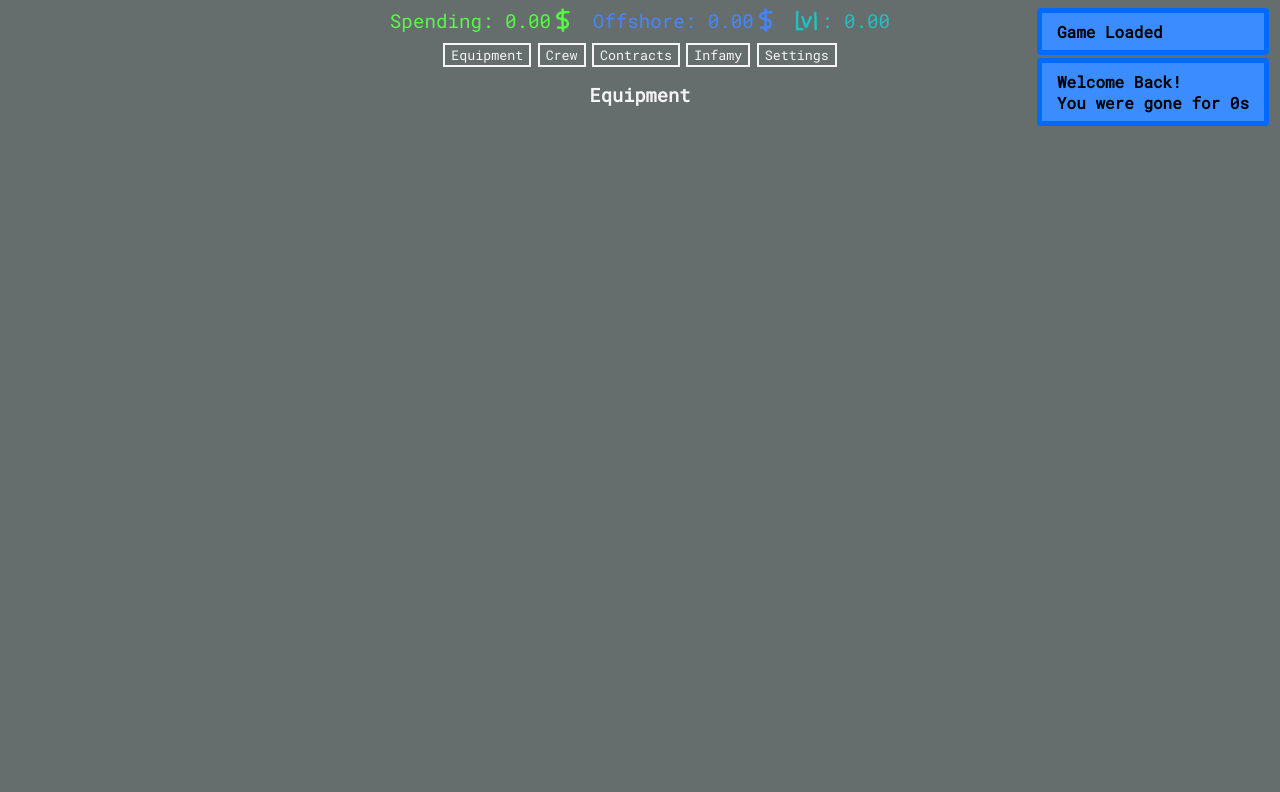
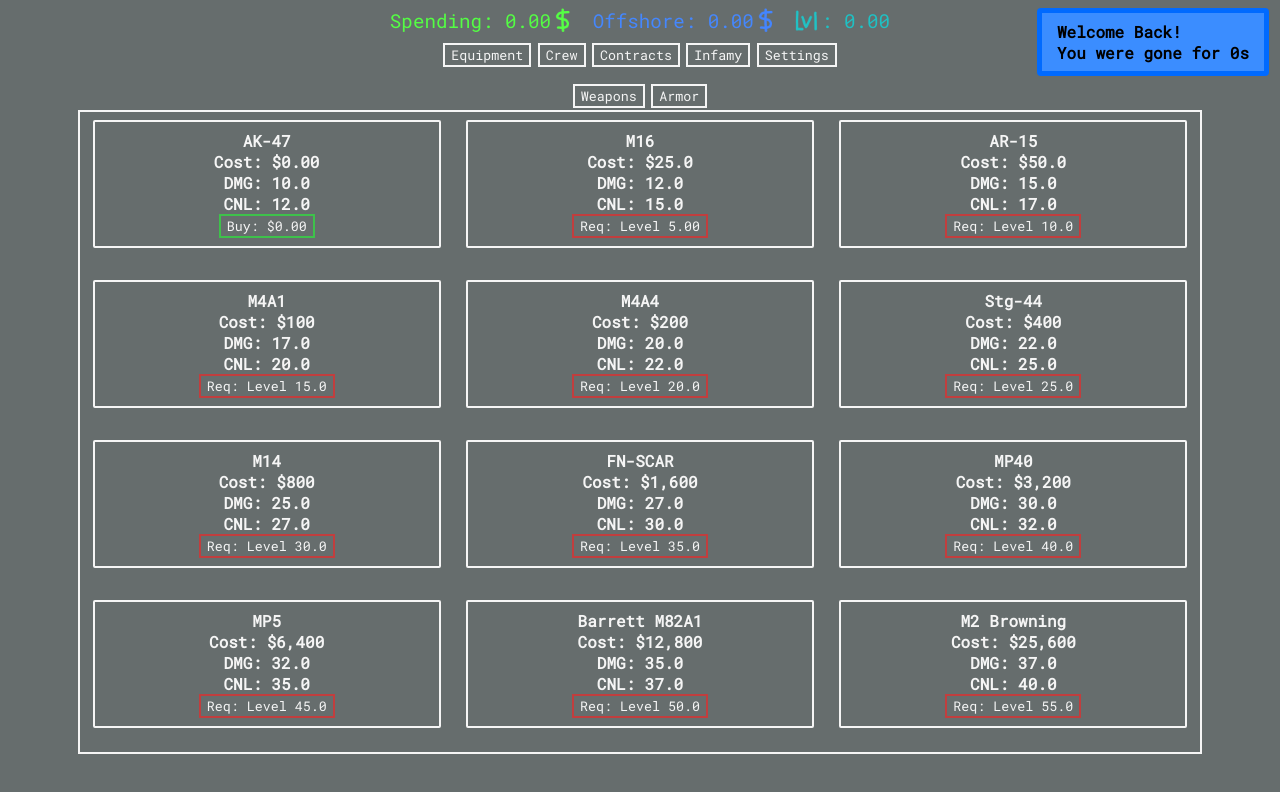
Before and after one commit to MrBacon470/Heist-Idle, a plain HTML site: page index.html in a window 1280 px wide. Drawn offline with Linux system fonts and the light colour scheme.

Commit message:
Actual Code 0_0

```diff
--- a/CSS/Theme-Original.css
+++ b/CSS/Theme-Original.css
@@ -90,6 +90,12 @@
 .credit img {width: 1.5em; height: 1.5em; margin-right:.1em;}
 .credit a, .credit p {text-align: center; font-size: 1.2em;}
 
+.contractHolder {border: 2px solid var(--money-color); border-radius: 2px; padding: 1vh 1vw 1vh 1vw; margin: 1vh 1vw 1vh 1vw;}
+
+.equipCont {width: 70em; height: 40em; overflow: scroll; display: flex; flex-direction: row; align-items:flex-start; flex-wrap: wrap; position:relative; border: 2px solid;}
+.equipHold {border: 2px solid whitesmoke; border-radius: 2px; padding: 1vh 1vh 1vh 1vh; margin: 1vh 1vw 1vh 1vw;flex: 1 0 21%;}
+.equipHold p {text-align: center; font-weight: bold;}
+
 .badge-red {
     background-color: var(--locked-color);
     color: whitesmoke;
@@ -171,7 +177,7 @@
 
 #tabButtonHolder button, #settingsButtonHolder button, #subTabButtonHolder button {margin: 0.25vh 0.25vw 0.25vh 0.25vw;}
 
-.contractHolder {border: 2px solid var(--money-color); border-radius: 2px; padding: 1vh 1vw 1vh 1vw; margin: 1vh 1vw 1vh 1vw;}
+
 
 #skullHolder img {width: 32px; height: 32px; margin: 0 0.05vw 0 0.05vw;}
 #skullHolder {border: 2px solid whitesmoke; padding: .25em; margin-bottom: .5vh;}
--- a/JS/data.js
+++ b/JS/data.js
@@ -4,11 +4,13 @@
     return {
         spendingCash: D(0),
         offshoreCash: D(0),
+        level: D(0),
+        purchasedWeapon: new Array(12).fill(false),
         contracts: [],
         buyAmounts: [],
         time: Date.now(),
         currentTab: 0,
-        currentSubTab: [0],
+        currentSubTab: [0,0],
         settingsToggles: [],
         buyAmounts: [],
         currentUpdate: 'v0.0.1',
--- /dev/null
+++ b/JS/equipment.js
@@ -0,0 +1,105 @@
+const weapons = [
+    {
+        name: "AK-47",
+        cost: D(0.00),
+        damage: D(10.00),
+        conceal: D(12.00),
+        level: D(0.00),
+    },
+    {
+        name: "M16",
+        cost: D(25.00),
+        damage: D(12.00),
+        conceal: D(15.00),
+        level: D(5.00),
+    },
+    {
+        name: "AR-15",
+        cost: D(50.00),
+        damage: D(15.00),
+        conceal: D(17.00),
+        level: D(10.00),
+    },
+    {
+        name: "M4A1",
+        cost: D(100.00),
+        damage: D(17.00),
+        conceal: D(20.00),
+        level: D(15.00),
+    },
+    {
+        name: "M4A4",
+        cost: D(200.00),
+        damage: D(20.00),
+        conceal: D(22.00),
+        level: D(20.00),
+    },
+    {
+        name: "Stg-44",
+        cost: D(400.00),
+        damage: D(22.00),
+        conceal: D(25.00),
+        level: D(25.00),
+    },
+    {
+        name: "M14",
+        cost: D(800.00),
+        damage: D(25.00),
+        conceal: D(27.00),
+        level: D(30.00),
+    },
+    {
+        name: "FN-SCAR",
+        cost: D(1600.00),
+        damage: D(27.00),
+        conceal: D(30.00),
+        level: D(35.00),
+    },
+    {
+        name: "MP40",
+        cost: D(3200.00),
+        damage: D(30.00),
+        conceal: D(32.00),
+        level: D(40.00),
+    },
+    {
+        name: "MP5",
+        cost: D(6400.00),
+        damage: D(32.00),
+        conceal: D(35.00),
+        level: D(45.00),
+    },
+    {
+        name: "Barrett M82A1",
+        cost: D(12800.00),
+        damage: D(35.00),
+        conceal: D(37.00),
+        level: D(50.00),
+    },
+    {
+        name: "M2 Browning",
+        cost: D(25600.00),
+        damage: D(37.00),
+        conceal: D(40.00),
+        level: D(55.00),
+    },
+]
+
+function updateEquipmentUI(a) {
+    switch(a) {
+        case 0:
+            for(let i = 0; i < weapons.length; i++) {
+                DOMCacheGetOrSet(`weapName${i}`).innerText = weapons[i].name
+                DOMCacheGetOrSet(`weapStats${i}`).innerText = `Cost: $${formatSci(weapons[i].cost)}\nDMG: ${formatSci(weapons[i].damage)}\nCNL: ${formatSci(weapons[i].conceal)}`
+                if(data.level.lt(weapons[i].level))
+                    DOMCacheGetOrSet(`weapButton${i}`).innerText = `Req: Level ${formatSci(weapons[i].level)}`
+                else
+                    DOMCacheGetOrSet(`weapButton${i}`).innerText = !data.purchasedWeapon[i] ? `Buy: $${formatSci(weapons[i].cost)}` : 'Purchased'
+                if(data.purchasedWeapon[i])
+                    DOMCacheGetOrSet(`weapButton${i}`).classList = 'maxed'
+                else
+                    DOMCacheGetOrSet(`weapButton${i}`).classList = data.spendingCash.lt(weapons[i].cost) || data.level.lt(weapons[i].level) ? 'locked' : 'unlocked'
+            }
+        break
+    }
+}
--- a/JS/main.js
+++ b/JS/main.js
@@ -32,8 +32,8 @@
         DOMCacheGetOrSet(`${tabIDs[i]}Tab`).style.display = i === data.currentTab ? 'flex' : 'none'
     }
 }
-const subAmts = [3]
-const subIDs = ['con']
+const subAmts = [2,2]
+const subIDs = ['con','eqp']
 function changeSubTab(a,b) {
 
     data.currentSubTab[a] = b
--- a/JS/update.js
+++ b/JS/update.js
@@ -2,6 +2,9 @@
     //Globals
 
     if(data.currentTab === 0) {
-
+        if(data.currentSubTab[1] === 0)
+            updateEquipmentUI(0)
+        else if(data.currentSubTab[1] === 1)
+            updateEquipmentUI(1)
     }
 }
--- a/index.html
+++ b/index.html
@@ -8,7 +8,7 @@
     <script src="JS/Internal/jquery-3.6.0.min.js"></script>
     <script src="JS/Internal/notify.js"></script>
     <link rel="stylesheet" href="CSS/Theme-Original.css">
-    <link id="faviconLink" rel="icon" type="image/png" href="Imgs/flasks/mysticalFlask.png">
+    <link id="faviconLink" rel="icon" type="image/png" href="Imgs/money.png">
     <title>Heist Idle</title>
 </head>
 <body>
@@ -51,21 +51,83 @@
         <button id="tabButton4">Settings</button>
     </div>
     <div id="equipmentTab" class="flexCol tabHolder">
-        <h3>Equipment</h3>
+        <div id="subTabButtonHolder" class="flexRow">
+            <button id="sTB10">Weapons</button>
+            <button id="sTB11">Armor</button>
+        </div>
+        <div id="eqpSub0" class="equipCont flexRow">
+                <div class="equipHold flexCol">
+                    <p id="weapName0">AK-47</p>
+                    <p id="weapStats0">Cost: Free | DMG: 10 | CNL: 12</p>
+                    <button id="weapButton0">Unlock!</button>
+                </div>
+                <div class="equipHold flexCol">
+                    <p id="weapName1">M4A1</p>
+                    <p id="weapStats1">Cost: 100 | DMG: 15 | CNL: 10</p>
+                    <button id="weapButton1">Unlock!</button>
+                </div>
+                <div class="equipHold flexCol">
+                    <p id="weapName2">M16A4</p>
+                    <p id="weapStats2">Cost: 500 | DMG: 20 | CNL: 8</p>
+                    <button id="weapButton2">Unlock!</button>
+                </div>
+                <div class="equipHold flexCol">
+                    <p id="weapName3">M249</p>
+                    <p id="weapStats3">Cost: 1000 | DMG: 25 | CNL: 6</p>
+                    <button id="weapButton3">Unlock!</button>
+                </div>
+                <div class="equipHold flexCol">
+                    <p id="weapName4">M60</p>
+                    <p id="weapStats4">Cost: 5000 | DMG: 30 | CNL: 4</p>
+                    <button id="weapButton4">Unlock!</button>
+                </div>
+                <div class="equipHold flexCol">
+                    <p id="weapName5">M82</p>
+                    <p id="weapStats5">Cost: 10000 | DMG: 35 | CNL: 2</p>
+                    <button id="weapButton5">Unlock!</button>
+                </div>
+                <div class="equipHold flexCol">
+                    <p id="weapName6">M107</p>
+                    <p id="weapStats6">Cost: 50000 | DMG: 40 | CNL: 1</p>
+                    <button id="weapButton6">Unlock!</button>
+                </div>
+                <div class="equipHold flexCol">
+                    <p id="weapName7">M1 Garand</p>
+                    <p id="weapStats7">Cost: 100000 | DMG: 45 | CNL: 0</p>
+                    <button id="weapButton7">Unlock!</button>
+                </div>
+                <div class="equipHold flexCol">
+                    <p id="weapName8">M1 Garand</p>
+                    <p id="weapStats8">Cost: 100000 | DMG: 45 | CNL: 0</p>
+                    <button id="weapButton8">Unlock!</button>
+                </div>
+                <div class="equipHold flexCol">
+                    <p id="weapName9">M1 Garand</p>
+                    <p id="weapStats9">Cost: 100000 | DMG: 45 | CNL: 0</p>
+                    <button id="weapButton9">Unlock!</button>
+                </div>
+                <div class="equipHold flexCol">
+                    <p id="weapName10">M1 Garand</p>
+                    <p id="weapStats10">Cost: 100000 | DMG: 45 | CNL: 0</p>
+                    <button id="weapButton10">Unlock!</button>
+                </div>
+                <div class="equipHold flexCol">
+                    <p id="weapName11">M1 Garand</p>
+                    <p id="weapStats11">Cost: 100000 | DMG: 45 | CNL: 0</p>
+                    <button id="weapButton11">Unlock!</button>
+                </div>
+
     </div>
+</div>
     <div id="crewTab" class="flexCol tabHolder">
         <h3>Crew</h3>
     </div>
     <div id="contractTab" class="flexCol tabHolder">
         <div id="subTabButtonHolder" class="flexRow">
-            <button id="sTB00">Loadout</button>
-            <button id="sTB01">Contracts</button>
-            <button id="sTB02">Control</button>
+            <button id="sTB00">Contracts</button>
+            <button id="sTB01">Control</button>
         </div>
         <div id="conSub0" class="flexCol tabHolder">
-
-        </div>
-        <div id="conSub1" class="flexCol tabHolder">
             <div id="contractRow" class="flexRow">
                 <div class="contractHolder flexCol">
                     <h4 id="contract0Title">Bank Heist: Gold</h4>
@@ -114,7 +176,7 @@
                     </div>
             </div>
         </div>
-        <div id="conSub2" class="flexCol tabHolder">
+        <div id="conSub1" class="flexCol tabHolder">
 
         </div>
     </div>
@@ -146,4 +208,5 @@
     <script src="JS/main.js"></script>
     <script src="JS/update.js"></script>
     <script src="JS/contracts.js"></script>
+    <script src="JS/equipment.js"></script>
 </html>
```
